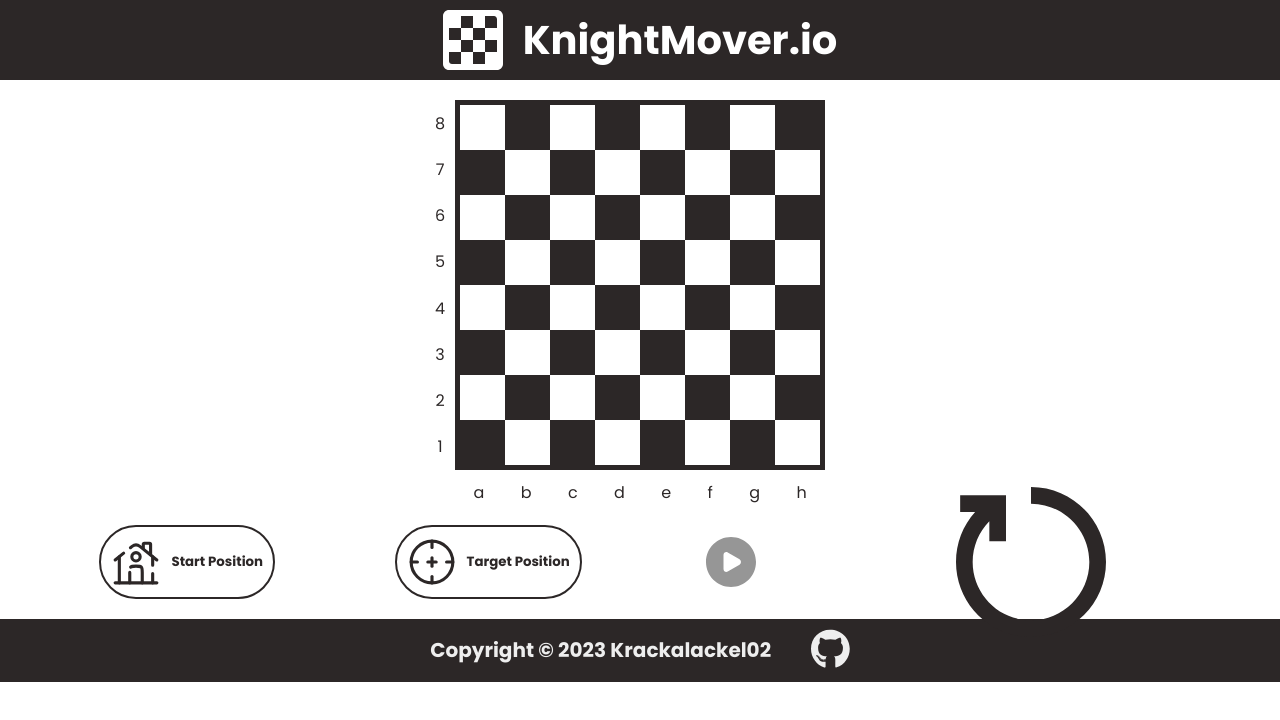
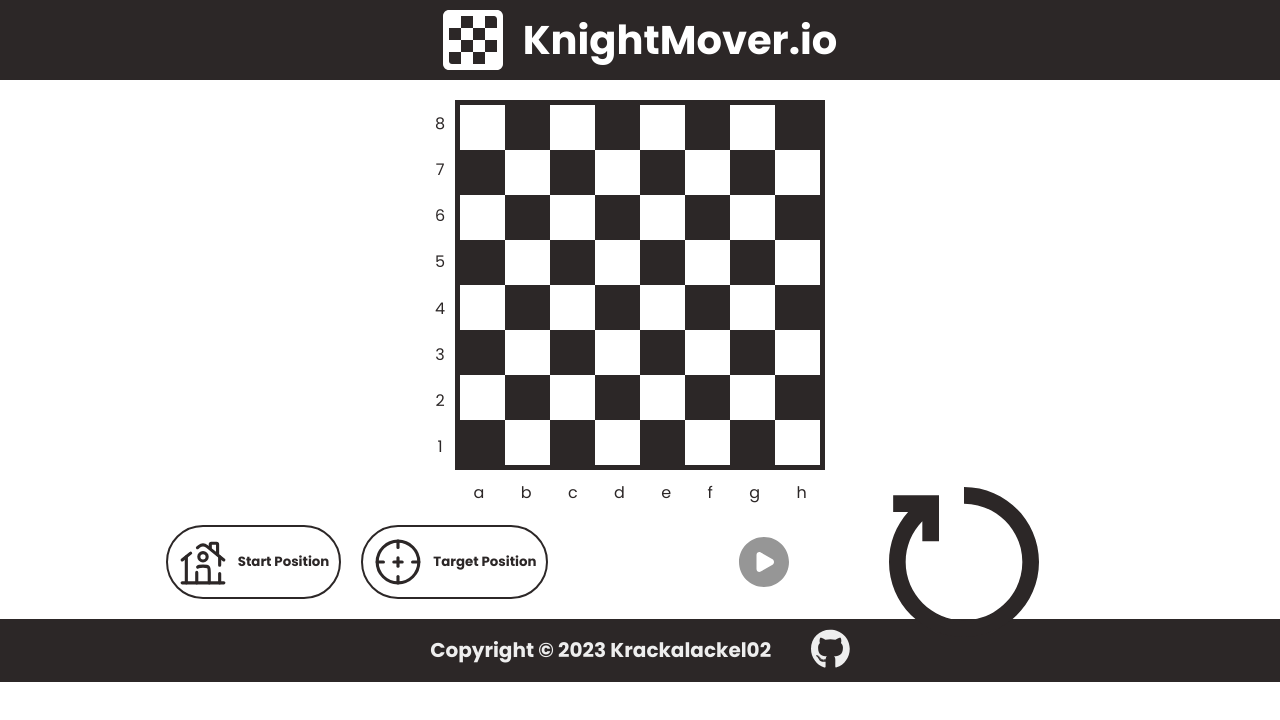
Before and after one commit to krackalackel02/Knights, a React (Vite) app: page / in a window 1280 px wide. Shown: the top 720 px of the page. Built offline with nearby package versions, Linux system fonts and the light colour scheme.

Commit message:
fixed osm estyling and initial knightmoves integration into ui

```diff
--- a/src/components/Buttons.css
+++ b/src/components/Buttons.css
@@ -57,3 +57,7 @@
 .btn.btn-play.Disabled {
 	color: var(--play-disabled);
 }
+.btn-group {
+    display: flex;
+    gap: 20px; /* This maintains spacing between the last two buttons */
+}
--- a/src/components/Buttons.jsx
+++ b/src/components/Buttons.jsx
@@ -7,13 +7,17 @@ import "./Buttons.css";
 import { ACTIONS } from "../features/Board/gameReducer";
 import { useGame } from "../features/Board/gameContext";
 import { useState } from "react";
+import { knightMoves, convert } from "../features/Knight/knight";
 function Buttons() {
 	const { state, dispatch } = useGame();
 	const [isAnimating, setIsAnimating] = useState({ bool: false, type: null });
 	return (
 		<div className="btn-grid">
+			<div className="btn-group">
 				<button
-				className={`btn btn-position start ${state.activeButton=="start"?"Selected":""}`}
+					className={`btn btn-position start ${
+						state.activeButton == "start" ? "Selected" : ""
+					}`}
 					onClick={(e) => {
 						dispatch({ type: ACTIONS.WAITFORSTARTPOS });
 					}}
@@ -24,7 +28,9 @@ function Buttons() {
 					Start Position
 				</button>
 				<button
-				className={`btn btn-position target ${state.activeButton=="target"?"Selected":""}`}
+					className={`btn btn-position target ${
+						state.activeButton == "target" ? "Selected" : ""
+					}`}
 					onClick={(e) => {
 						dispatch({ type: ACTIONS.WAITFORTARGETPOS });
 					}}
@@ -34,18 +40,22 @@ function Buttons() {
 					</svg>
 					Target Position
 				</button>
+			</div>
+			<div className="btn-group">
 				<button
 					className={`btn btn-play ${
 						isAnimating.bool && isAnimating.type === "play" && "rotate-animation"
-				} ${(!state.startPos||!state.targetPos)&&"Disabled"}`}
+					} ${(!state.startPos || !state.targetPos) && "Disabled"}`}
 					onClick={(e) => {
-					if (!state.startPos||!state.targetPos) {
-						return
+						if (!state.startPos || !state.targetPos) {
+							return;
 						}
-					console.log(state.startPos,state.targetPos)
 						dispatch({ type: ACTIONS.PLAY });
 						setIsAnimating({ bool: true, type: "play" });
 						setTimeout(() => setIsAnimating({ bool: false, type: null }), 500);
+						alert(
+							knightMoves(convert(state.startPos), convert(state.targetPos))
+						);
 					}}
 				>
 					<svg>
@@ -67,6 +77,7 @@ function Buttons() {
 					</svg>
 				</button>
 			</div>
+		</div>
 	);
 }
 
--- a/src/features/Knight/knight.js
+++ b/src/features/Knight/knight.js
@@ -9,7 +9,7 @@ function BoardCreator(numRows) {
 	}
 	Rows.forEach((row) => {
 		Columns.forEach((column) => {
-			List.push(`${row + column}`);
+			List.push(`${row + "-" + column}`);
 		});
 	});
 	return { Rows, Columns, List };
@@ -18,9 +18,10 @@ export function convert(input) {
 	let output;
 	if (typeof input === "string") {
 		output = [parseInt(input[0]) - 1];
-		output.push(input[1].toUpperCase().charCodeAt(0) - 65);
+		output.push(input[2].toUpperCase().charCodeAt(0) - 65);
 	} else if (Array.isArray(input)) {
 		output = String(input[0] + 1);
+		output += "-";
 		output += String.fromCharCode(65 + input[1]).toLowerCase();
 	}
 	return output;
@@ -83,7 +84,9 @@ export function knightMoves(
 		let currentPath = node.path;
 
 		if (arraysEqual(currentPosition, finish)) {
-			return currentPath; // Return the path when we find the finish position
+			return currentPath.map((pos) => {
+				return convert(pos);
+			}); // Return the path when we find the finish position
 		}
 
 		let nextMoves = nextMove(currentPosition, board, currentPath);
```
Also changed, not shown: 5 other files (tests, documents, lock files or other folders). Lines whose indentation alone changed are shown as unchanged.
